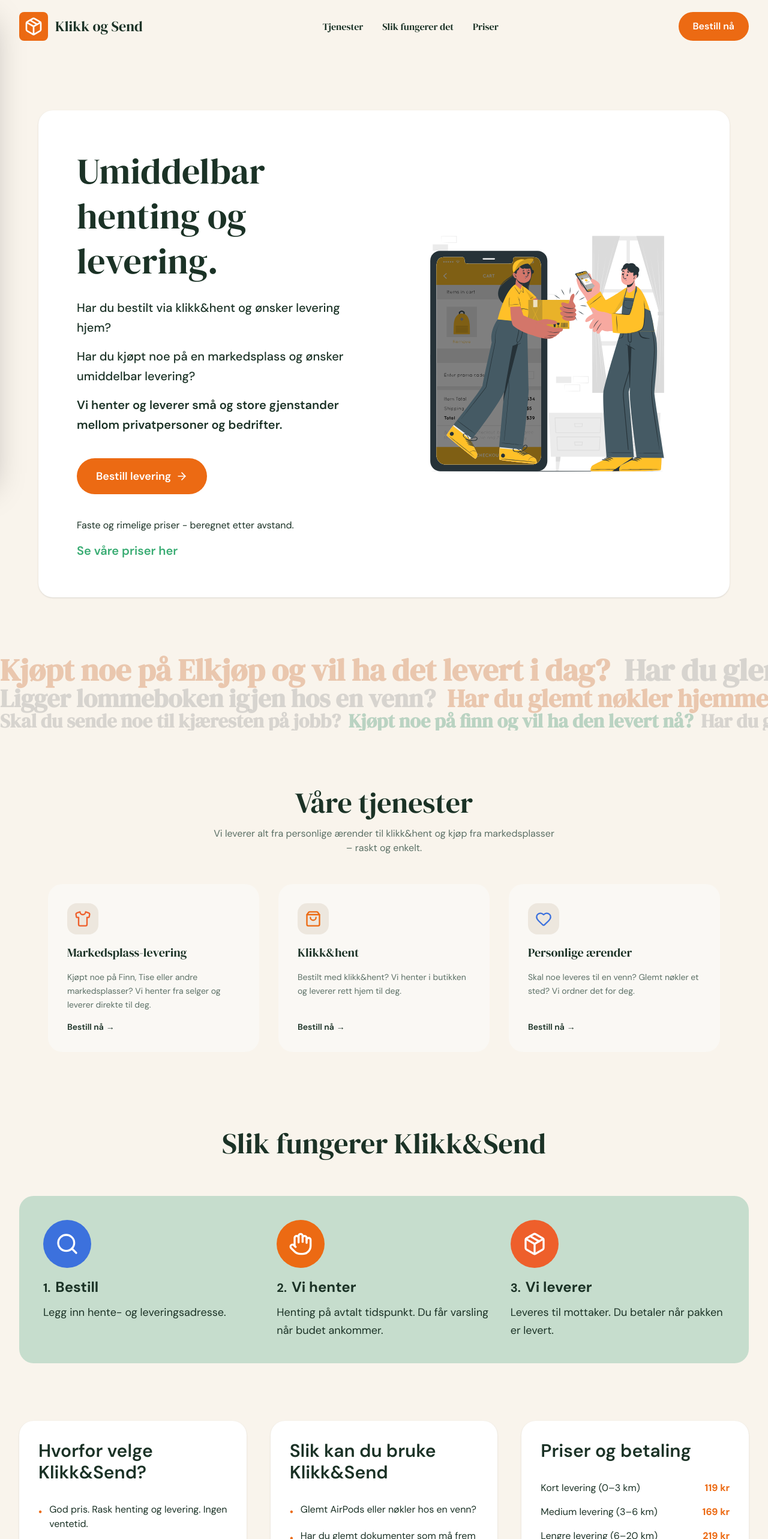
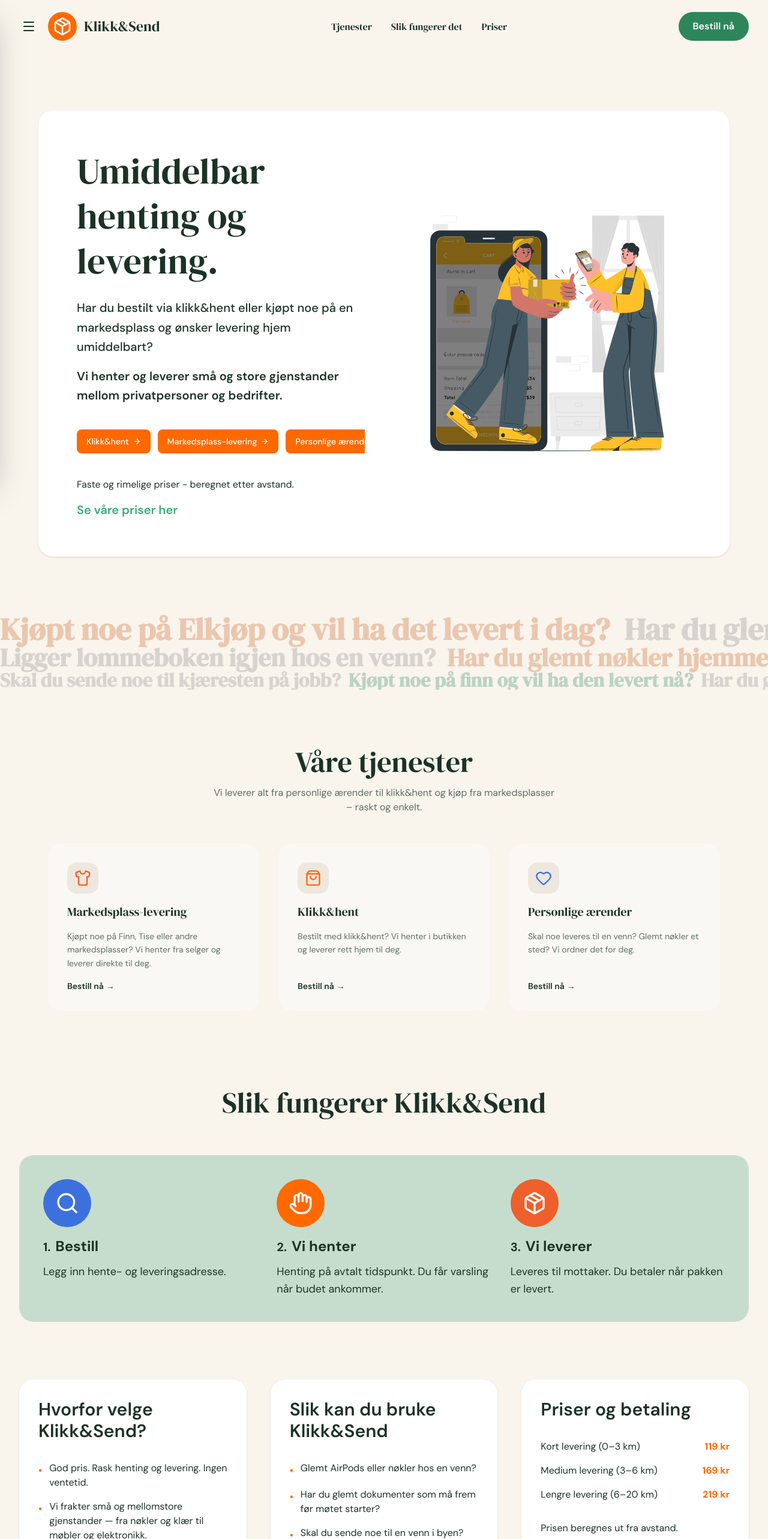
Before and after one commit to moreamakaveli-cyber/klikk-send-live, a Next.js app: page / in a window 1280 px wide. Shown: the top 2566 px of the page at 60% size. Built offline with nearby package versions, Linux system fonts and the light colour scheme.

Commit message:
Update UI: Change Bestill nå button to dark green, update brand name to Klikk&Send, make hamburger menu always visible, update question section to non-interactive, update hero text

```diff
--- a/app/components/Footer.tsx
+++ b/app/components/Footer.tsx
@@ -6,19 +6,19 @@
   return (
     <footer className="pt-16 w-full">
       {/* Main orange section - full width */}
-      <div className="rounded-t-3xl p-8 md:p-12 text-white w-full" style={{ backgroundColor: 'hsl(24, 85%, 50%)' }}>
+      <div className="rounded-t-3xl p-8 md:p-12 text-white w-full" style={{ backgroundColor: 'oklch(70.5% 0.213 47.604)' }}>
         <div className="max-w-[1400px] mx-auto px-6 md:px-12">
           <div className="grid grid-cols-1 md:grid-cols-4 gap-8 md:gap-12">
             {/* Left Column: Brand */}
             <div>
               <div className="flex items-center gap-3 mb-4">
                 <div className="w-12 h-12 bg-white rounded-full flex items-center justify-center">
-                  <div className="w-8 h-8 rounded-lg flex items-center justify-center" style={{ backgroundColor: 'hsl(24, 85%, 50%)' }}>
+                  <div className="w-8 h-8 rounded-lg flex items-center justify-center" style={{ backgroundColor: 'oklch(70.5% 0.213 47.604)' }}>
                     <Package className="w-5 h-5 text-white" />
                   </div>
                 </div>
                 <h2 className="text-2xl md:text-3xl font-bold" style={{ fontFamily: 'var(--font-sans), sans-serif' }}>
-                  Klikk og Send
+                  Klikk&Send
                 </h2>
               </div>
               <p className="text-sm md:text-base leading-relaxed" style={{ fontFamily: 'var(--font-sans), sans-serif' }}>
@@ -112,7 +112,7 @@
           <div className="max-w-[1400px] mx-auto px-6 md:px-12">
             <div className="flex flex-col md:flex-row justify-between items-center gap-4 text-sm md:text-base" style={{ fontFamily: 'var(--font-sans), sans-serif' }}>
               <div>
-                © 2026 Klikk og Send. Alle rettigheter reservert.
+                © 2026 Klikk&Send. Alle rettigheter reservert.
               </div>
               <div className="flex gap-6">
                 <Link href="#privacy" className="hover:opacity-80 transition-opacity">
--- a/app/components/HeroSection.tsx
+++ b/app/components/HeroSection.tsx
@@ -21,24 +21,34 @@
 
             {/* Subtitle - Desktop */}
             <div className="hidden md:block text-lg md:text-xl mb-10 leading-relaxed space-y-4" style={{ color: 'hsl(150, 30%, 15%)', fontFamily: 'var(--font-sans), sans-serif' }}>
-              <p className="font-medium">Har du bestilt via klikk&hent og ønsker levering hjem?</p>
-              <p className="font-medium">Har du kjøpt noe på en markedsplass og ønsker umiddelbar levering?</p>
+              <p className="font-medium">Har du bestilt via klikk&hent eller kjøpt noe på en markedsplass og ønsker levering hjem umiddelbart?</p>
               <p className="font-semibold">Vi henter og leverer små og store gjenstander mellom privatpersoner og bedrifter.</p>
             </div>
 
             {/* Description - Mobile */}
             <div className="md:hidden text-sm mb-6 leading-relaxed space-y-3" style={{ color: 'hsl(150, 30%, 15%)', fontFamily: 'var(--font-sans), sans-serif' }}>
-              <p className="font-medium">Har du bestilt via klikk&hent og ønsker levering hjem?</p>
-              <p className="font-medium">Har du kjøpt noe på en markedsplass og ønsker umiddelbar levering?</p>
+              <p className="font-medium">Har du bestilt via klikk&hent eller kjøpt noe på en markedsplass og ønsker levering hjem umiddelbart?</p>
               <p className="font-semibold">Vi henter og leverer små og store gjenstander mellom privatpersoner og bedrifter.</p>
             </div>
 
-            {/* CTA Button */}
-            <div className="flex gap-4 mb-6 md:mb-10 flex-wrap">
-              <Link href="/bestill">
-                <button className="rounded-full px-6 py-3 md:px-8 md:py-4 text-base md:text-lg font-semibold text-white flex items-center gap-2 transition-all duration-200 hover:opacity-90" style={{ backgroundColor: 'hsl(24, 85%, 50%)', fontFamily: 'var(--font-sans), sans-serif' }}>
-                  Bestill levering
-                  <ArrowRight className="w-4 h-4 md:w-5 md:h-5 text-white" />
+            {/* CTA Buttons */}
+            <div className="flex flex-row gap-2 md:gap-3 mb-6 md:mb-10 flex-nowrap overflow-x-auto">
+              <Link href="/bestill?type=klikk-hent" className="flex-shrink-0">
+                <button className="rounded-lg px-3 py-2 md:px-4 md:py-2.5 text-xs md:text-sm font-medium flex items-center gap-1.5 transition-all duration-200 hover:opacity-90 whitespace-nowrap" style={{ backgroundColor: 'oklch(70.5% 0.213 47.604)', color: '#ffffff', fontFamily: 'var(--font-sans), sans-serif' }}>
+                  Klikk&hent
+                  <ArrowRight className="w-3 h-3 md:w-3.5 md:h-3.5 flex-shrink-0" style={{ color: '#ffffff' }} />
+                </button>
+              </Link>
+              <Link href="/bestill" className="flex-shrink-0">
+                <button className="rounded-lg px-3 py-2 md:px-4 md:py-2.5 text-xs md:text-sm font-medium flex items-center gap-1.5 transition-all duration-200 hover:opacity-90 whitespace-nowrap" style={{ backgroundColor: 'oklch(70.5% 0.213 47.604)', color: '#ffffff', fontFamily: 'var(--font-sans), sans-serif' }}>
+                  Markedsplass-levering
+                  <ArrowRight className="w-3 h-3 md:w-3.5 md:h-3.5 flex-shrink-0" style={{ color: '#ffffff' }} />
+                </button>
+              </Link>
+              <Link href="/bestill" className="flex-shrink-0">
+                <button className="rounded-lg px-3 py-2 md:px-4 md:py-2.5 text-xs md:text-sm font-medium flex items-center gap-1.5 transition-all duration-200 hover:opacity-90 whitespace-nowrap" style={{ backgroundColor: 'oklch(70.5% 0.213 47.604)', color: '#ffffff', fontFamily: 'var(--font-sans), sans-serif' }}>
+                  Personlige ærender
+                  <ArrowRight className="w-3 h-3 md:w-3.5 md:h-3.5 flex-shrink-0" style={{ color: '#ffffff' }} />
                 </button>
               </Link>
             </div>
--- a/app/components/HowItWorks.tsx
+++ b/app/components/HowItWorks.tsx
@@ -118,6 +118,8 @@
           left: '50%',
           transform: 'translateX(-50%)',
           WebkitOverflowScrolling: 'touch',
+          pointerEvents: 'none',
+          userSelect: 'none',
         }}
       >
         {/* Line 1: Large - responsive font sizes */}
@@ -142,6 +144,9 @@
                 fontFamily: 'var(--font-serif), serif',
                 color: item.color,
                 marginRight: 'clamp(0.5rem, 2vw, 1.5rem)',
+                pointerEvents: 'none',
+                userSelect: 'none',
+                cursor: 'default',
               }}
             >
               {item.text}
@@ -171,6 +176,9 @@
                 fontFamily: 'var(--font-serif), serif',
                 color: item.color,
                 marginRight: 'clamp(0.5rem, 1.5vw, 1.2rem)',
+                pointerEvents: 'none',
+                userSelect: 'none',
+                cursor: 'default',
               }}
             >
               {item.text}
@@ -200,6 +208,9 @@
                 fontFamily: 'var(--font-serif), serif',
                 color: item.color,
                 marginRight: 'clamp(0.5rem, 1vw, 1rem)',
+                pointerEvents: 'none',
+                userSelect: 'none',
+                cursor: 'default',
               }}
             >
               {item.text}
@@ -224,7 +235,7 @@
                 <div key={step.number} className="flex flex-col items-center md:items-start">
                   {/* Icon with colored background circle */}
                   <div className="mb-4">
-                    <div className="w-16 h-16 md:w-20 md:h-20 rounded-full flex items-center justify-center" style={{ backgroundColor: index === 0 ? 'hsl(220, 70%, 55%)' : index === 1 ? 'hsl(24, 85%, 50%)' : 'hsl(16, 85%, 55%)' }}>
+                    <div className="w-16 h-16 md:w-20 md:h-20 rounded-full flex items-center justify-center" style={{ backgroundColor: index === 0 ? 'hsl(220, 70%, 55%)' : index === 1 ? 'oklch(70.5% 0.213 47.604)' : 'hsl(16, 85%, 55%)' }}>
                       <Icon className="w-8 h-8 md:w-10 md:h-10 text-white" strokeWidth={2} />
                     </div>
                   </div>
@@ -254,19 +265,19 @@
             </h3>
             <ul className="space-y-4 text-sm md:text-base" style={{ fontFamily: 'var(--font-sans), sans-serif', color: 'hsl(150, 30%, 15%)' }}>
               <li className="flex items-start gap-3">
-                <span className="font-bold mt-1" style={{ color: 'hsl(24, 85%, 50%)' }}>•</span>
+                <span className="font-bold mt-1" style={{ color: 'oklch(70.5% 0.213 47.604)' }}>•</span>
                 <span>God pris. Rask henting og levering. Ingen ventetid.</span>
               </li>
               <li className="flex items-start gap-3">
-                <span className="font-bold mt-1" style={{ color: 'hsl(24, 85%, 50%)' }}>•</span>
+                <span className="font-bold mt-1" style={{ color: 'oklch(70.5% 0.213 47.604)' }}>•</span>
                 <span>Vi frakter små og mellomstore gjenstander — fra nøkler og klær til møbler og elektronikk.</span>
               </li>
               <li className="flex items-start gap-3">
-                <span className="font-bold mt-1" style={{ color: 'hsl(24, 85%, 50%)' }}>•</span>
+                <span className="font-bold mt-1" style={{ color: 'oklch(70.5% 0.213 47.604)' }}>•</span>
                 <span>Vi leverer mellom bedrifter og privatpersoner.</span>
               </li>
               <li className="flex items-start gap-3">
-                <span className="font-bold mt-1" style={{ color: 'hsl(24, 85%, 50%)' }}>•</span>
+                <span className="font-bold mt-1" style={{ color: 'oklch(70.5% 0.213 47.604)' }}>•</span>
                 <span>Billigere enn taxi. Raskere enn posten.</span>
               </li>
             </ul>
@@ -279,23 +290,23 @@
             </h3>
             <ul className="space-y-3 md:space-y-4 text-sm md:text-base" style={{ fontFamily: 'var(--font-sans), sans-serif', color: 'hsl(150, 30%, 15%)' }}>
               <li className="flex items-start gap-3">
-                <span className="font-bold mt-1" style={{ color: 'hsl(24, 85%, 50%)' }}>•</span>
+                <span className="font-bold mt-1" style={{ color: 'oklch(70.5% 0.213 47.604)' }}>•</span>
                 <span>Glemt AirPods eller nøkler hos en venn?</span>
               </li>
               <li className="flex items-start gap-3">
-                <span className="font-bold mt-1" style={{ color: 'hsl(24, 85%, 50%)' }}>•</span>
+                <span className="font-bold mt-1" style={{ color: 'oklch(70.5% 0.213 47.604)' }}>•</span>
                 <span>Har du glemt dokumenter som må frem før møtet starter?</span>
               </li>
               <li className="flex items-start gap-3">
-                <span className="font-bold mt-1" style={{ color: 'hsl(24, 85%, 50%)' }}>•</span>
+                <span className="font-bold mt-1" style={{ color: 'oklch(70.5% 0.213 47.604)' }}>•</span>
                 <span>Skal du sende noe til en venn i byen?</span>
               </li>
               <li className="flex items-start gap-3">
-                <span className="font-bold mt-1" style={{ color: 'hsl(24, 85%, 50%)' }}>•</span>
+                <span className="font-bold mt-1" style={{ color: 'oklch(70.5% 0.213 47.604)' }}>•</span>
                 <span>Planer om å kjøpe noe på finn eller tise som du trenger idag?</span>
               </li>
               <li className="flex items-start gap-3">
-                <span className="font-bold mt-1" style={{ color: 'hsl(24, 85%, 50%)' }}>•</span>
+                <span className="font-bold mt-1" style={{ color: 'oklch(70.5% 0.213 47.604)' }}>•</span>
                 <span>Bestilt noe med Klikk&Hent? Vi henter det for deg!</span>
               </li>
             </ul>
@@ -309,15 +320,15 @@
             <div className="space-y-4 text-sm md:text-base" style={{ fontFamily: 'var(--font-sans), sans-serif', color: 'hsl(150, 30%, 15%)' }}>
               <div className="flex items-center justify-between">
                 <span>Kort levering (0–3 km)</span>
-                <span className="font-bold" style={{ color: 'hsl(24, 85%, 50%)' }}>119 kr</span>
+                    <span className="font-bold" style={{ color: 'oklch(70.5% 0.213 47.604)' }}>119 kr</span>
                   </div>
                   <div className="flex items-center justify-between">
                     <span>Medium levering (3–6 km)</span>
-                <span className="font-bold" style={{ color: 'hsl(24, 85%, 50%)' }}>169 kr</span>
+                    <span className="font-bold" style={{ color: 'oklch(70.5% 0.213 47.604)' }}>169 kr</span>
                   </div>
                   <div className="flex items-center justify-between">
                     <span>Lengre levering (6–20 km)</span>
-                <span className="font-bold" style={{ color: 'hsl(24, 85%, 50%)' }}>219 kr</span>
+                    <span className="font-bold" style={{ color: 'oklch(70.5% 0.213 47.604)' }}>219 kr</span>
               </div>
             </div>
             <div className="text-sm md:text-base mt-6 md:mt-8 space-y-4" style={{ fontFamily: 'var(--font-sans), sans-serif', color: 'hsl(150, 30%, 15%)' }}>
@@ -326,7 +337,7 @@
               <p className="max-w-md">Du betaler med Vipps når pakken er levert.</p>
               <p className="mt-8 font-semibold text-base md:text-lg">
                 Les mer om trygghet og sikkerhet{" "}
-                <Link href="/trygghet-og-sikkerhet" className="underline hover:opacity-80" style={{ color: 'hsl(24, 85%, 50%)' }}>
+                    <Link href="/trygghet-og-sikkerhet" className="underline hover:opacity-80" style={{ color: 'oklch(70.5% 0.213 47.604)' }}>
                   her
                 </Link>.
               </p>
--- a/app/components/Navbar.tsx
+++ b/app/components/Navbar.tsx
@@ -36,10 +36,10 @@
         <div className="max-w-[1400px] mx-auto px-6 md:px-8 py-4 md:py-5 flex items-center justify-between">
           {/* Left side: Menu button (mobile) and Logo */}
           <div className="flex items-center gap-3 md:gap-4">
-            {/* Menu Button - Mobile only */}
+            {/* Menu Button - Always visible */}
             <button
               onClick={toggleMenu}
-              className="md:hidden w-8 h-8 flex items-center justify-center"
+              className="w-8 h-8 flex items-center justify-center"
               style={{ color: 'hsl(150, 30%, 15%)' }}
               aria-label="Toggle menu"
             >
@@ -52,10 +52,10 @@
 
             {/* Logo */}
             <Link href="/" className="flex items-center gap-2 md:gap-3">
-              <div className="w-10 h-10 md:w-12 md:h-12 flex items-center justify-center rounded-lg" style={{ backgroundColor: 'hsl(24, 85%, 50%)' }}>
+              <div className="w-10 h-10 md:w-12 md:h-12 flex items-center justify-center rounded-full" style={{ backgroundColor: 'oklch(70.5% 0.213 47.604)' }}>
                 <Package className="w-6 h-6 md:w-8 md:h-10 text-white" />
               </div>
-              <span className="text-xl md:text-2xl font-normal" style={{ fontFamily: 'var(--font-serif), serif', color: 'hsl(150, 30%, 15%)' }}>Klikk og Send</span>
+              <span className="text-xl md:text-2xl font-normal" style={{ fontFamily: 'var(--font-serif), serif', color: 'hsl(150, 30%, 15%)' }}>Klikk&Send</span>
             </Link>
           </div>
 
@@ -75,7 +75,7 @@
           {/* Right side: Bestill nå button - Desktop only */}
           <div className="hidden md:block">
             <Link href="/bestill">
-              <button className="rounded-full px-6 py-3 font-semibold text-white transition-opacity hover:opacity-90" style={{ backgroundColor: 'hsl(24, 85%, 50%)', fontFamily: 'var(--font-sans), sans-serif' }}>
+              <button className="rounded-full px-6 py-3 font-semibold text-white transition-opacity hover:opacity-90" style={{ backgroundColor: 'hsl(150, 50%, 35%)', fontFamily: 'var(--font-sans), sans-serif' }}>
                 Bestill nå
               </button>
             </Link>
@@ -84,7 +84,7 @@
           {/* Mobile: Bestill nå button */}
           <div className="md:hidden">
             <Link href="/bestill">
-              <button className="rounded-full px-4 py-2 text-sm font-semibold text-white transition-opacity hover:opacity-90" style={{ backgroundColor: 'hsl(24, 85%, 50%)', fontFamily: 'var(--font-sans), sans-serif' }}>
+              <button className="rounded-full px-4 py-2 text-sm font-semibold text-white transition-opacity hover:opacity-90" style={{ backgroundColor: 'hsl(150, 50%, 35%)', fontFamily: 'var(--font-sans), sans-serif' }}>
                 Bestill nå
               </button>
             </Link>
--- a/app/components/OurServices.tsx
+++ b/app/components/OurServices.tsx
@@ -21,7 +21,7 @@
   } as Service,
   {
     icon: ShoppingBag,
-    iconColor: "hsl(24, 85%, 50%)", // primary (oransje)
+    iconColor: "oklch(70.5% 0.213 47.604)", // primary (oransje)
     title: "Klikk&hent",
     description: "Bestilt med klikk&hent? Vi henter i butikken og leverer rett hjem til deg.",
   } as Service,
--- a/app/dette-lurer-mange-pa/page.tsx
+++ b/app/dette-lurer-mange-pa/page.tsx
@@ -73,7 +73,7 @@
                 <Link
                   href={item.linkHref}
                   className="font-semibold transition-opacity hover:opacity-80 text-sm md:text-base"
-                  style={{ color: 'hsl(24, 85%, 50%)' }}
+                      style={{ color: 'oklch(70.5% 0.213 47.604)' }}
                 >
                   {item.linkText} →
                 </Link>
--- a/app/globals.css
+++ b/app/globals.css
@@ -4,7 +4,7 @@
   /* HSL Colors */
   --background: hsl(36, 50%, 95%);
   --foreground: hsl(150, 30%, 15%);
-  --primary: hsl(24, 85%, 50%);
+  --primary: oklch(70.5% 0.213 47.604);
   --secondary: hsl(140, 25%, 82%);
   --accent: hsl(16, 85%, 55%);
   --muted: hsl(36, 30%, 90%);
```
Also changed, not shown: app/kontakt-oss/page.tsx (+6 -6 lines), app/priser/page.tsx (+4 -4 lines). Lines whose indentation alone changed are shown as unchanged.
